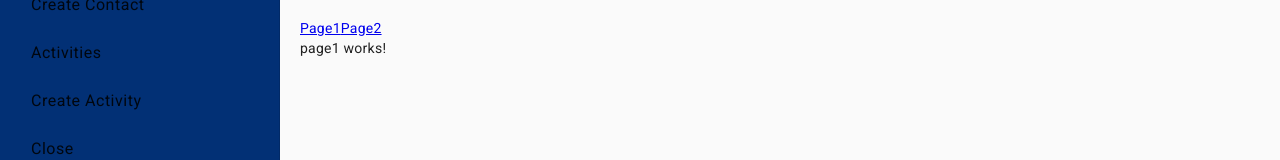
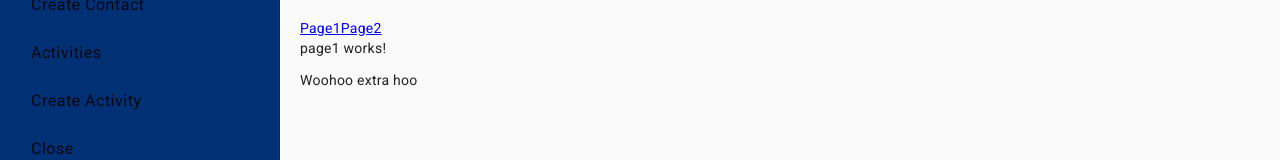
Before and after one commit to nigeldkat/my-notes-angular, an Angular app: page /page1 in a window 1280 px wide. Shown: the part 206-366 px from the top of the page. Built offline with nearby package versions, Linux system fonts and the light colour scheme.

Commit message:
Test Commit Page 1 change

```diff
--- a/src/app/page1/page1.component.html
+++ b/src/app/page1/page1.component.html
@@ -1 +1,2 @@
 <p>page1 works!</p>
+<P>Woohoo extra hoo</P>
```
